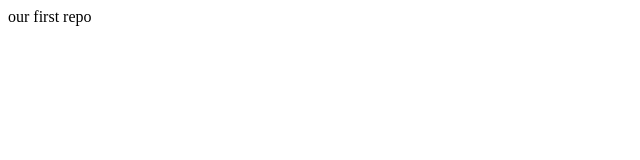
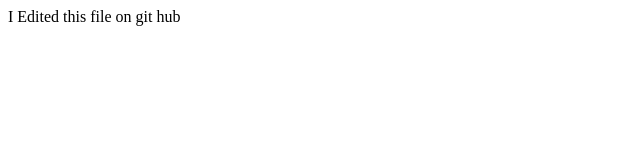
Before and after one commit to puythoven72/git-course-repo, a website: page index.html in a window 1280 px wide. Shown: the whole page, without its empty margins (0-640 px from the left). Drawn offline with Linux system fonts and the light colour scheme.

Commit message:
Edited On GitHub

```diff
--- a/index.html
+++ b/index.html
@@ -13,7 +13,7 @@
 <body>
 
 
-our first repo
+I Edited this file on git hub
 
 
 </body>
```
